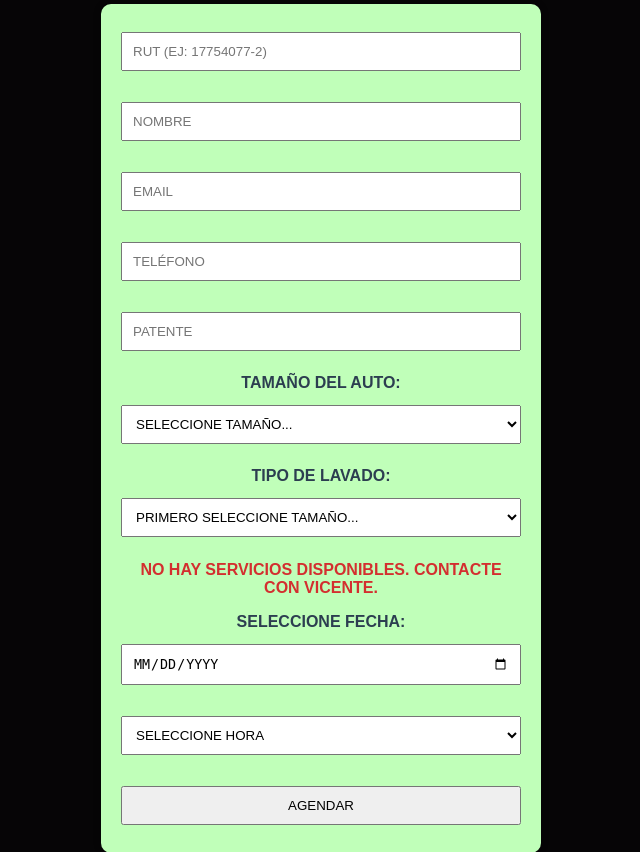
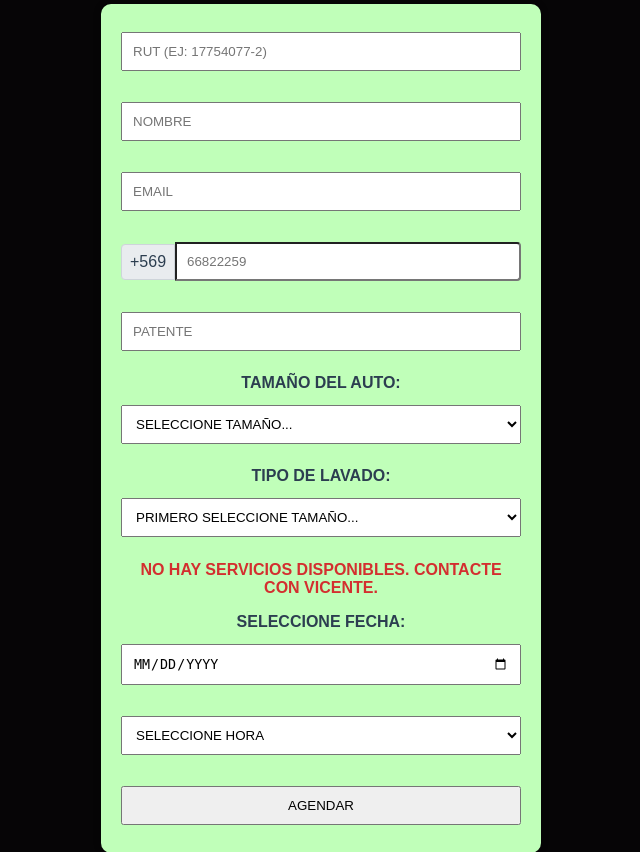
Before and after one commit to estebanalh-ship-it/lavatumaquina-api, a Flask app: page /lavado in a window 1280 px wide. Shown: the part 659-1511 px from the top of the page, without its empty margins (319-959 px from the left). Run offline with Flask 3, Linux system fonts and the light colour scheme; data that the repository does not hold is empty.

Commit message:
telefono_lavado

```diff
--- a/templates/lavado.html
+++ b/templates/lavado.html
@@ -153,7 +153,17 @@
                 <input type="email" name="email" id="email" placeholder="EMAIL" required>
             </div>
             <div class="form-group">
-                <input type="tel" name="telefono" id="telefono" placeholder="TELÉFONO" required>
+                <div style="display: flex; align-items: center;">
+                    <span style="padding: 8px; background-color: #e9ecef; border: 1px solid #ced4da; border-radius: 4px 0 0 4px;">+569</span>
+                    <input
+                    type="text" id="telefono" name="telefono_usuario"
+                    placeholder="66822259" maxlength="8" pattern="\d{8}"
+                    title="Ingrese 8 dígitos (sin espacios ni guiones)"
+                    oninput="this.value = this.value.replace(/\D/g, '')"
+                    style="border-radius: 0 4px 4px 0; flex: 1;"
+                    required>
+                    <input type="hidden" id="telefono_completo" name="telefono">
+                </div>
             </div>
             <div class="form-group">
                 <input type="text" name="patente" id="patente" placeholder="PATENTE" required>
@@ -304,7 +314,11 @@
                     }
                 });
             }
-        });
+            document.querySelector('form').addEventListener('submit', function(e) {
+                const telefonoUsuario = document.getElementById('telefono_usuaio').value;
+                const telefonoCompleto = '+569' + telefonoUsuario;
+                document.getElementById('telefono_completo').value = telefonoCompleto;
+            });
     </script>
 </body>
 </html>
```
